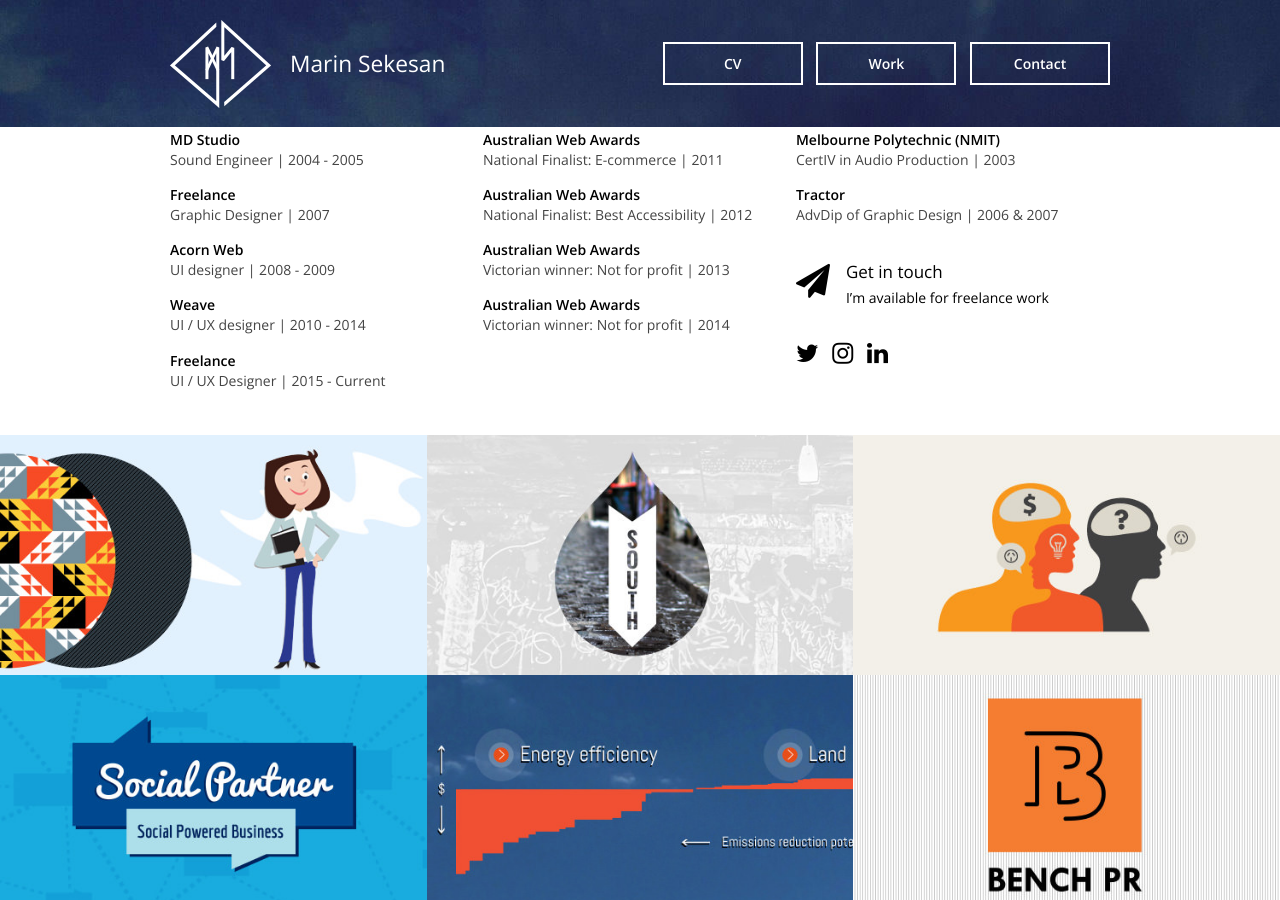
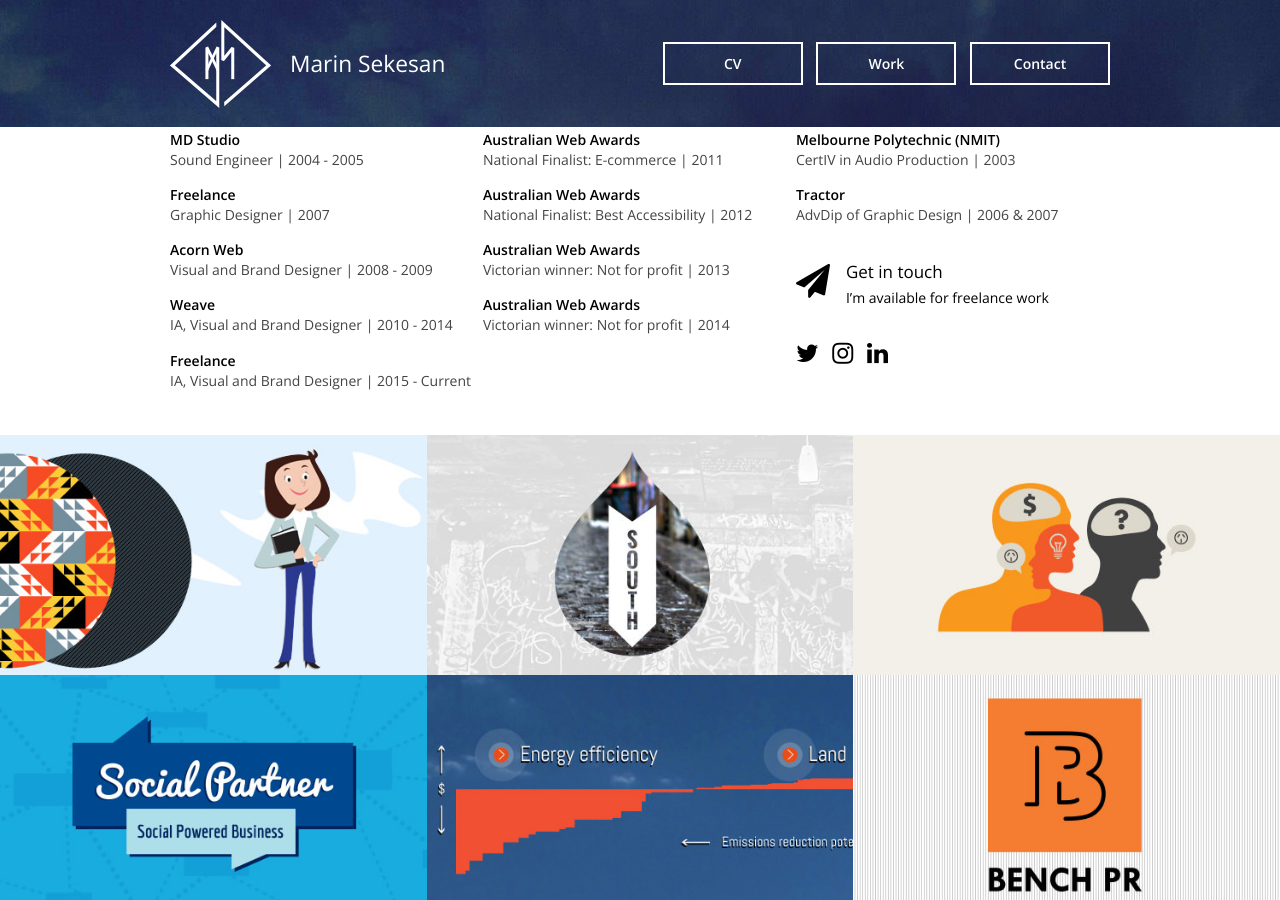
Before and after one commit to marinulon/marinulon.github.io, a Jekyll site: the page built from index.html, in a window 1280 px wide and 900 px high, scrolled down 1289 px. Built offline with Jekyll 4.4.1, drawn with Linux system fonts in a browser that asks for light colours; nearby versions of some CDN libraries; Markdown is read by kramdown in place of the engine named in the settings; the list of posts is cut into pages by our own code.

Commit message:
Update index.html

```diff
--- a/index.html
+++ b/index.html
@@ -14,7 +14,7 @@
 
   <title>marinsekesan.com</title>
   <meta name="author" content="Marin Sekesan">
-  <meta name="description" content="Melbourne based freelance UI/UX and Brand Designer.">
+  <meta name="description" content="Melbourne based freelance Information Architect, Visual Designer and Brand Designer.">
 
   <!-- stylesheet -->
   <link rel="stylesheet" href="/css/marinulon.css">
@@ -87,13 +87,13 @@
         <p>Graphic Designer | 2007</p>
 
         <h4>Acorn Web</h4>
-        <p>UI designer | 2008 - 2009</p>
+        <p>Visual and Brand Designer | 2008 - 2009</p>
 
         <h4>Weave</h4>
-        <p>UI / UX designer  | 2010 - 2014</p>
+        <p>IA, Visual and Brand Designer  | 2010 - 2014</p>
 
         <h4>Freelance</h4>
-        <p>UI / UX Designer | 2015 - Current</p>
+        <p>IA, Visual and Brand Designer | 2015 - Current</p>
 
       </div>
       <div class="cv--awards">
```
